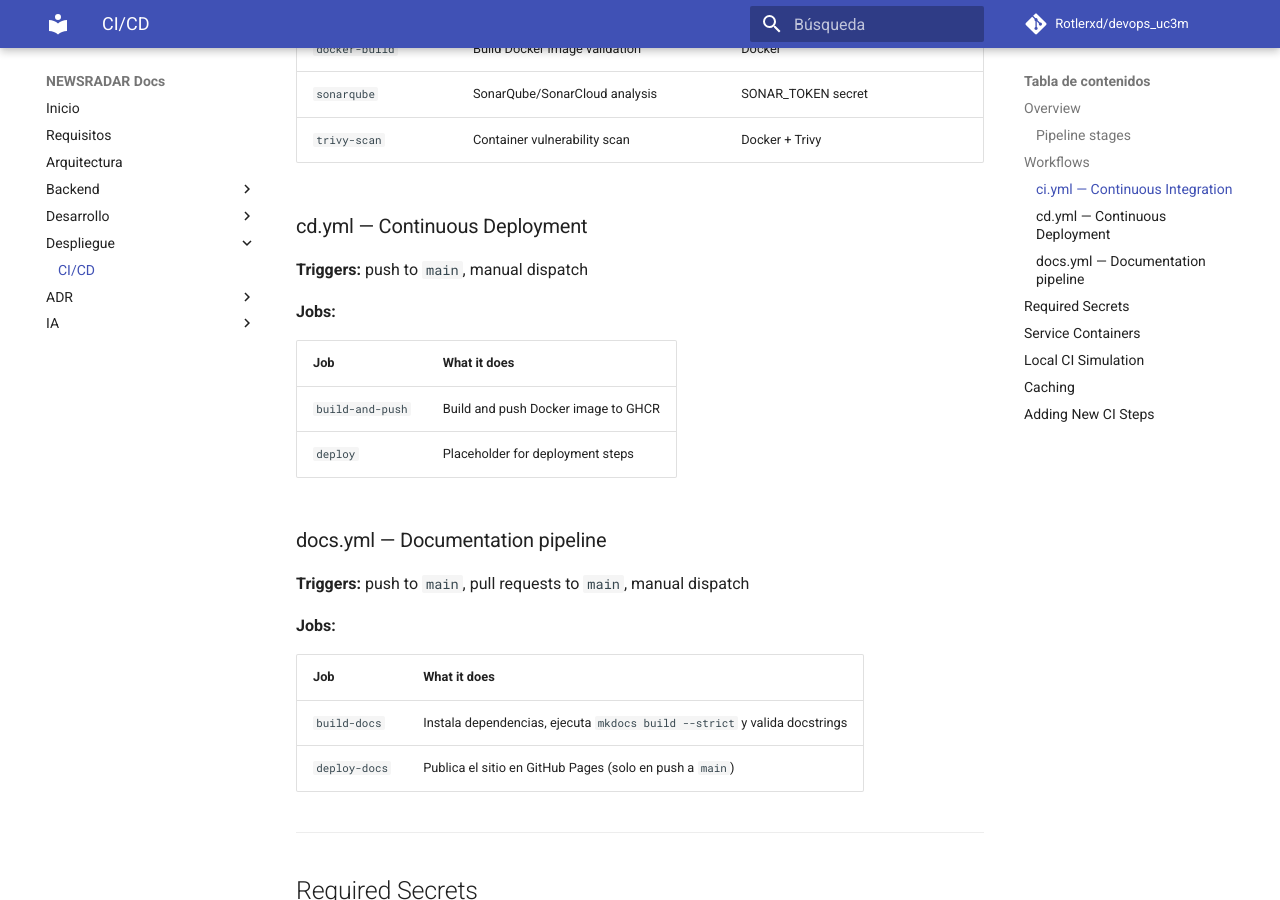
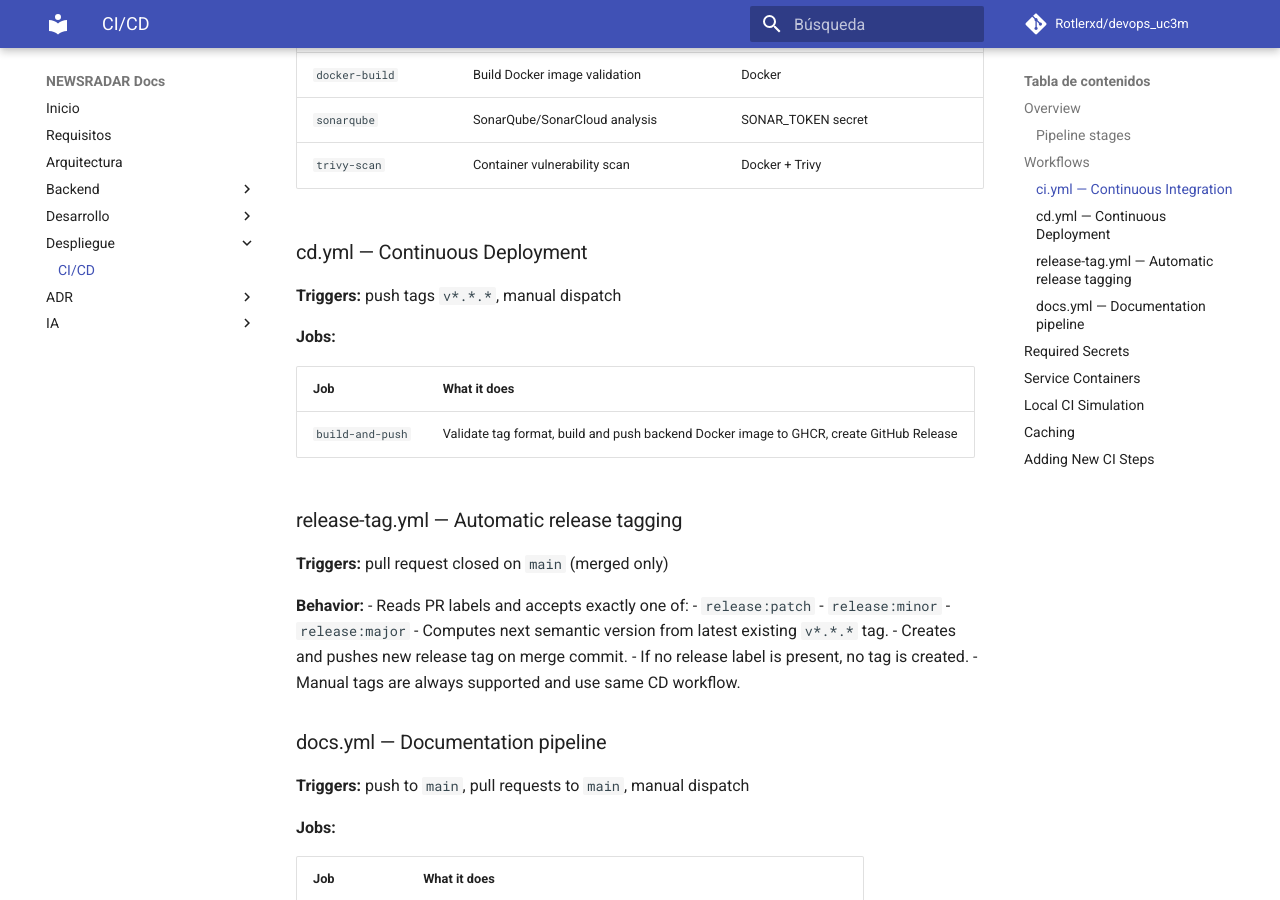
Before and after one commit to Rotlerxd/devops_uc3m, an MkDocs documentation site: the page built from docs/deployment/cicd.md, in a window 1280 px wide and 900 px high, scrolled down 1797 px. Built offline with MkDocs 1.6.1 and Material for MkDocs 9.7.7, drawn with Linux system fonts in a browser that asks for light colours; comment, search, counter and statistics services are not loaded; some of the changed text lies outside the part shown.

Commit message:
ci: add tag-driven release workflow

```diff
--- a/docs/deployment/cicd.md
+++ b/docs/deployment/cicd.md
@@ -7,7 +7,9 @@
 
 ## Overview
 
-NEWSRADAR uses **GitHub Actions** for CI/CD. The pipeline runs on every push to `main` and on pull requests.
+NEWSRADAR uses **GitHub Actions** for CI/CD.
+- CI pipeline runs on every push to `main` and on pull requests.
+- CD release pipeline runs on semantic version tags (`vMAJOR.MINOR.PATCH`) plus manual dispatch reruns.
 
 ### Pipeline stages
 
@@ -74,14 +76,27 @@ push/PR → ┌──────────────┐
 
 ### cd.yml — Continuous Deployment
 
-**Triggers:** push to `main`, manual dispatch
+**Triggers:** push tags `v*.*.*`, manual dispatch
 
 **Jobs:**
 
 | Job | What it does |
 |---|---|
-| `build-and-push` | Build and push Docker image to GHCR |
-| `deploy` | Placeholder for deployment steps |
+| `build-and-push` | Validate tag format, build and push backend Docker image to GHCR, create GitHub Release |
+
+### release-tag.yml — Automatic release tagging
+
+**Triggers:** pull request closed on `main` (merged only)
+
+**Behavior:**
+- Reads PR labels and accepts exactly one of:
+  - `release:patch`
+  - `release:minor`
+  - `release:major`
+- Computes next semantic version from latest existing `v*.*.*` tag.
+- Creates and pushes new release tag on merge commit.
+- If no release label is present, no tag is created.
+- Manual tags are always supported and use same CD workflow.
 
 ### docs.yml — Documentation pipeline
 
```
Also changed, not shown: README.md (+9 -1 lines), docs/adr/0011-pipeline-cicd-github-actions.md (+13 -5 lines), 2 other files.
